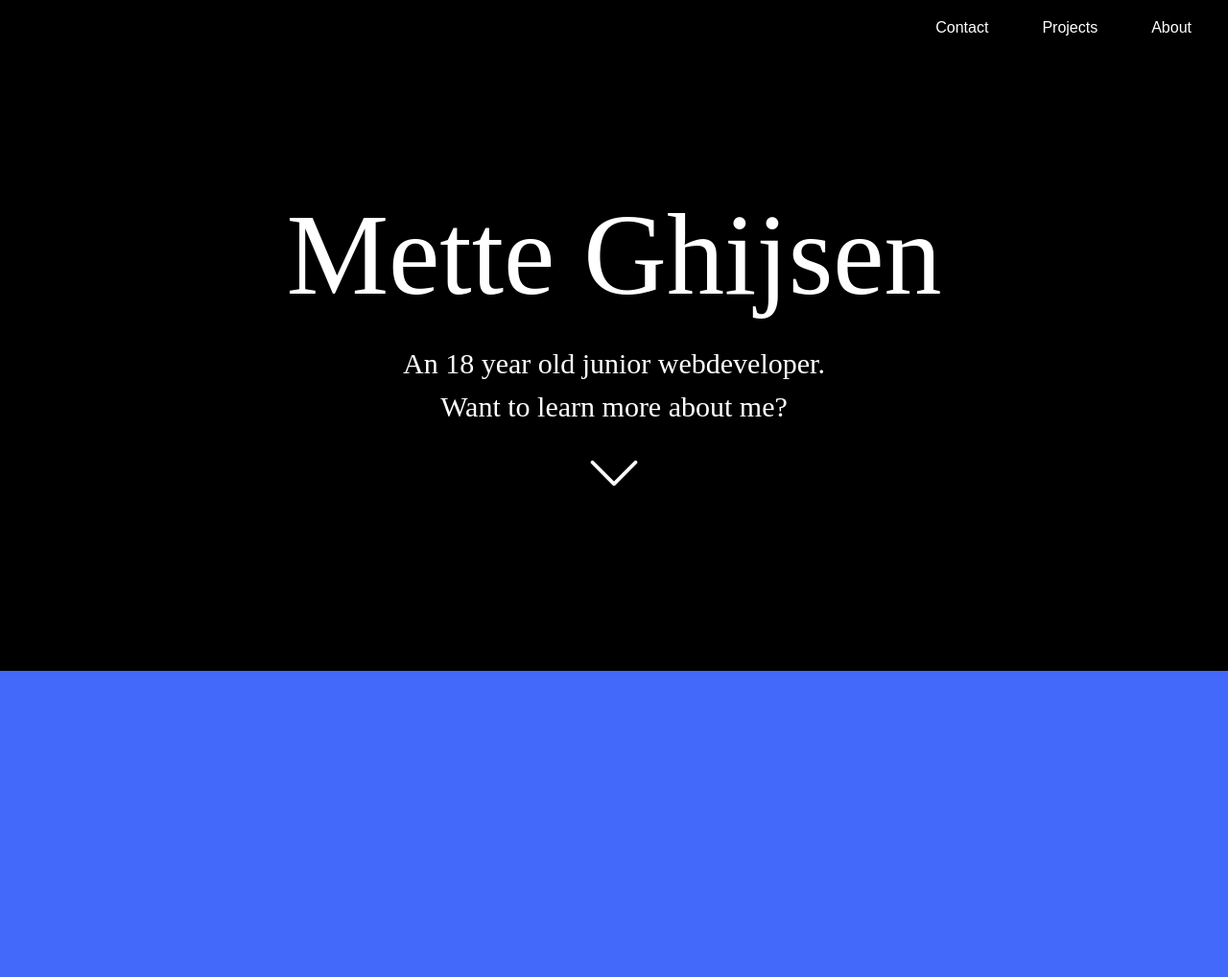
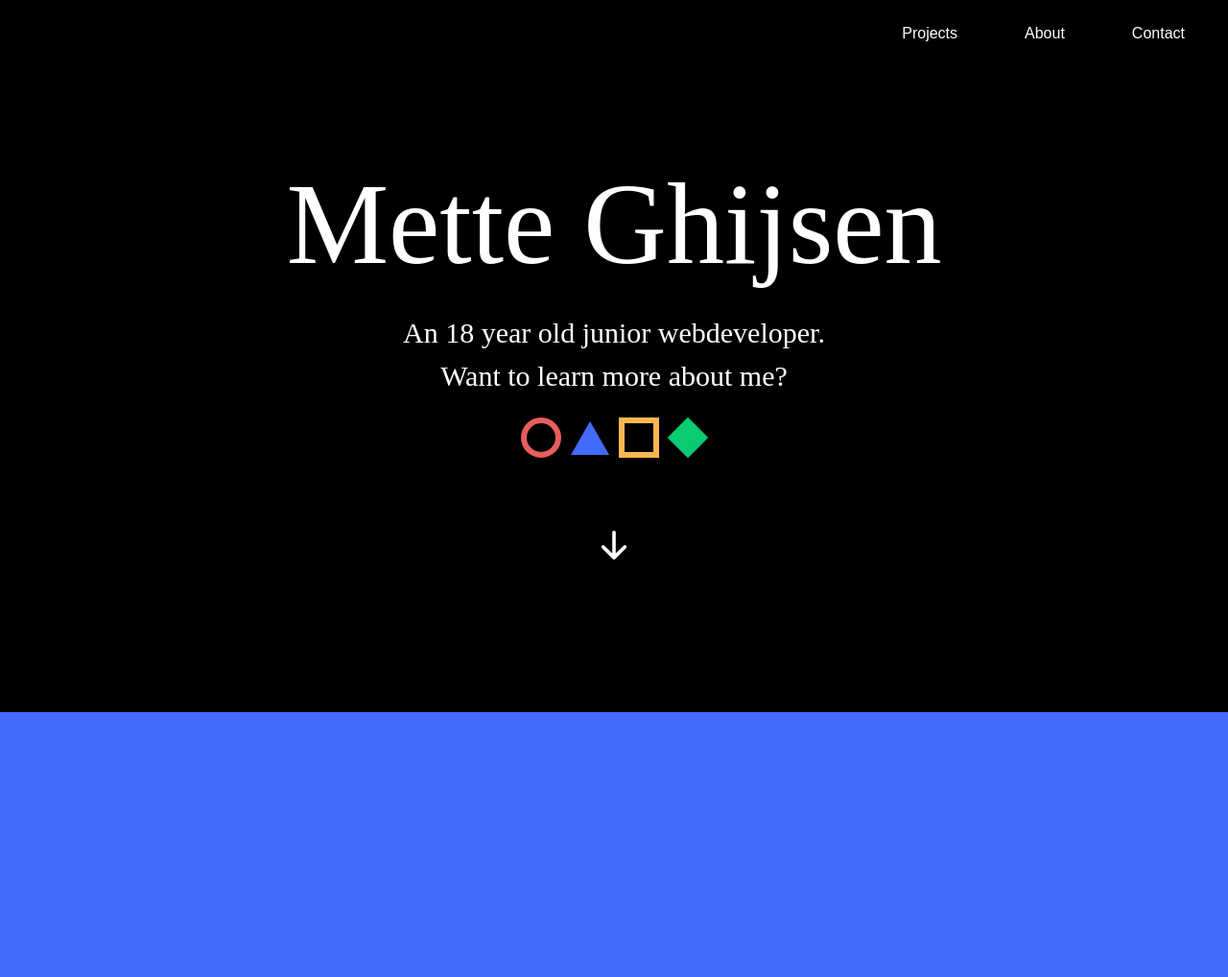
Before and after one commit to metteghijsen/metteghijsen.nl, a PHP site: page / in a window 1280 px wide. Shown: the top 1018 px of the page at 96% size. Run offline with PHP 8.4, Linux system fonts and the light colour scheme; some web fonts are replaced.

Commit message:
homeheader afgemaakt

```diff
--- a/css/index.css
+++ b/css/index.css
@@ -56,14 +56,20 @@ ul.topnav li a {
     color: white;
     text-align: center;
     font-family: Poppins, sans-serif;
-    padding: 24px 28px;
+    padding: 30px 35px;
     text-decoration: none;
+    transition: ease .5s;
+}
+
+ul.topnav li a:hover {
+    opacity: .5;
+    transition: ease .5s;
 }
 
 .home-header{
     background-color: var(--background-color);
-    padding-top: 22vh;
-    padding-bottom: 22vh;
+    padding-top: 18vh;
+    padding-bottom: 18vh;
 }
 
 .naam{
@@ -98,13 +104,47 @@ ul.topnav li a {
     font-family: "Montserrat-Regular", Montserrat;
     color: white;
     font-size: 30px;
-    /*display: flex;*/
-    /*flex-direction: column;*/
-    /*align-items: center;*/
     text-align: center;
 }
 
+.shapes{
+    display: flex;
+    justify-content: center;
+    align-items: center;
+}
+
+.circle{
+    background-color: var(--background-color);
+    padding: 15px;
+    border: solid 6px var(--red);
+    border-radius: 50%;
+    margin: 5px;
+}
+
+.triangle{
+    border-left: 20px solid transparent;
+    border-right: 20px solid transparent;
+    border-bottom: 35px solid var(--blue);
+    margin: 5px;
+}
+
+.square{
+    background-color: var(--background-color);
+    padding: 15px;
+    border: solid 6px var(--yellow);
+    margin: 5px;
+}
+
+.diamond{
+    background-color: var(--green);
+    padding: 15px;
+    transform: rotate(45deg);
+    margin: 10px;
+}
+
 .scrolldown{
+    margin-top: 5%;
+    bottom: 0;
     display: flex;
     justify-content: center;
     text-decoration: none;
@@ -142,12 +182,8 @@ ul.topnav li a {
     opacity: 0;
     pointer-events: none;
     position: fixed;
-    /*width: 60px;*/
-    /*height: 60px;*/
-    /*background: #2FE2DD;*/
     bottom: 40px;
     right: 50px;
-    /*border-radius: 30px;*/
 
     text-decoration: none;
     text-align: center;
--- a/index.php
+++ b/index.php
@@ -15,18 +15,16 @@
 <body>
 
     <ul class="topnav">
-        <li><a href="">Contact</a></li>
         <li><a href="">Projects</a></li>
         <li><a href="">About</a></li>
+        <li><a href="">Contact</a></li>
     </ul>
 
 <div class="home-header" id="home-header">
     <div class="container">
         <div class="row">
-            <div class="col-md-12">
-                <div class="naam" data-aos="fade-up" data-aos-duration="1000">
+            <div class="col-sm-12 naam" data-aos="fade-up" data-aos-duration="1000">
                     <p>Mette Ghijsen</p>
-                </div>
             </div>
             <div class="col-sm-12">
                 <div class="tekst" data-aos="fade-right" data-aos-duration="1000">
@@ -34,8 +32,14 @@
                         Want to learn more about me? </p>
                 </div>
             </div>
+            <div class="col-sm-12 shapes">
+                <div class="circle"></div>
+                <div class="triangle"></div>
+                <div class="square"></div>
+                <div class="diamond"></div>
+            </div>
             <div class="col-sm-12">
-                <a class="scrolldown" href="#nicetomeetyou"><i class="bi bi-chevron-down"></i></a>
+                <a class="scrolldown" href="#nicetomeetyou"><i class="bi bi-arrow-down-short"></i></a>
             </div>
         </div>
     </div>
```
